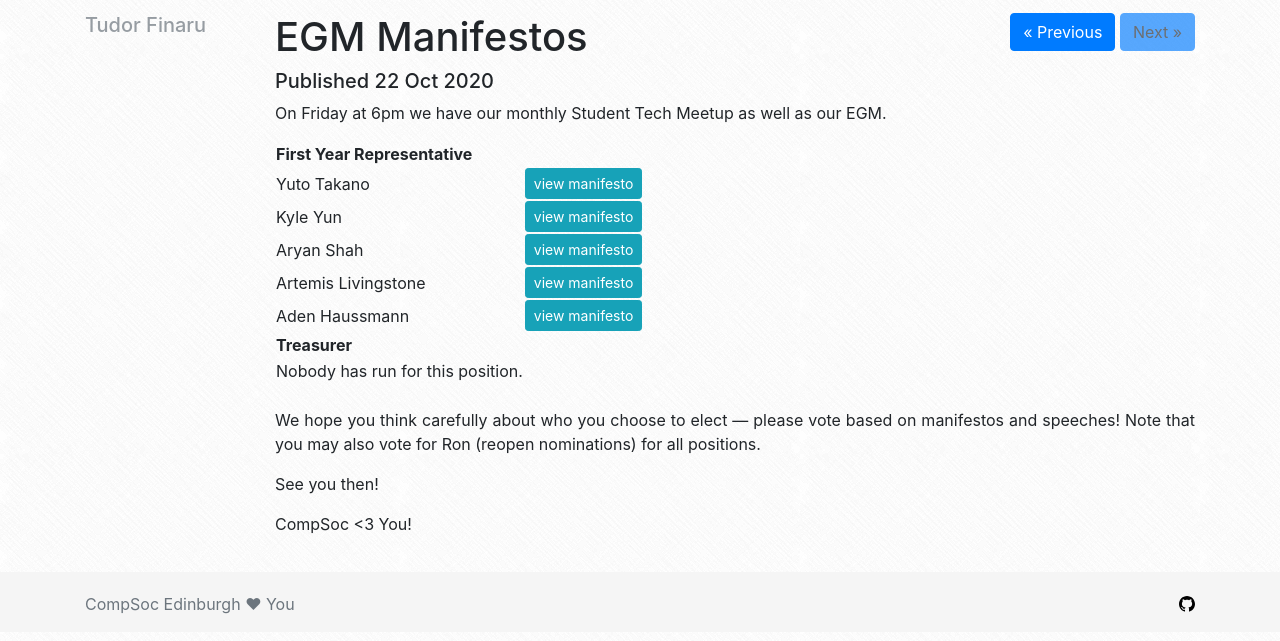
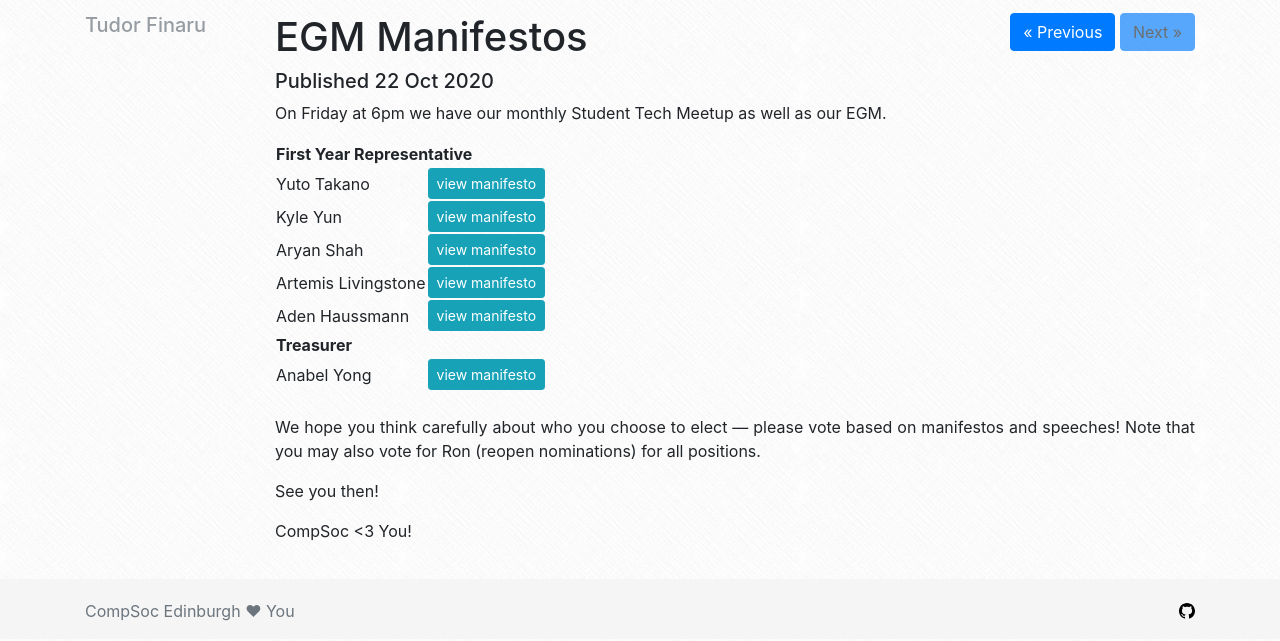
Before and after one commit to compsoc-edinburgh/website, a Jekyll site: the page built from _posts/2020-10-22-egm-2020.html, in a window 1280 px wide. Shown: the part 346-987 px from the top of the page. Built offline with Jekyll 4.4.1, drawn with Linux system fonts in a browser that asks for light colours; nearby versions of some CDN libraries.

Commit message:
Update 2020-10-22-egm-2020.html
Added Anabel Yong's manifesto

```diff
--- a/_posts/2020-10-22-egm-2020.html
+++ b/_posts/2020-10-22-egm-2020.html
@@ -16,7 +16,8 @@ roles:
           url: https://drive.google.com/file/d/1giBQeWWU7LQQe25CUNVea1ElqwSO7pWc/view?usp=sharing
     - title: Treasurer
       people:
-        - name: Nobody has run for this position.
+        - name: Anabel Yong
+          url: https://drive.google.com/file/d/1-3jp4c4WPDuOh2kvvulH3Lf486zasSb9/view?usp=sharing
 
 ---
 
```
